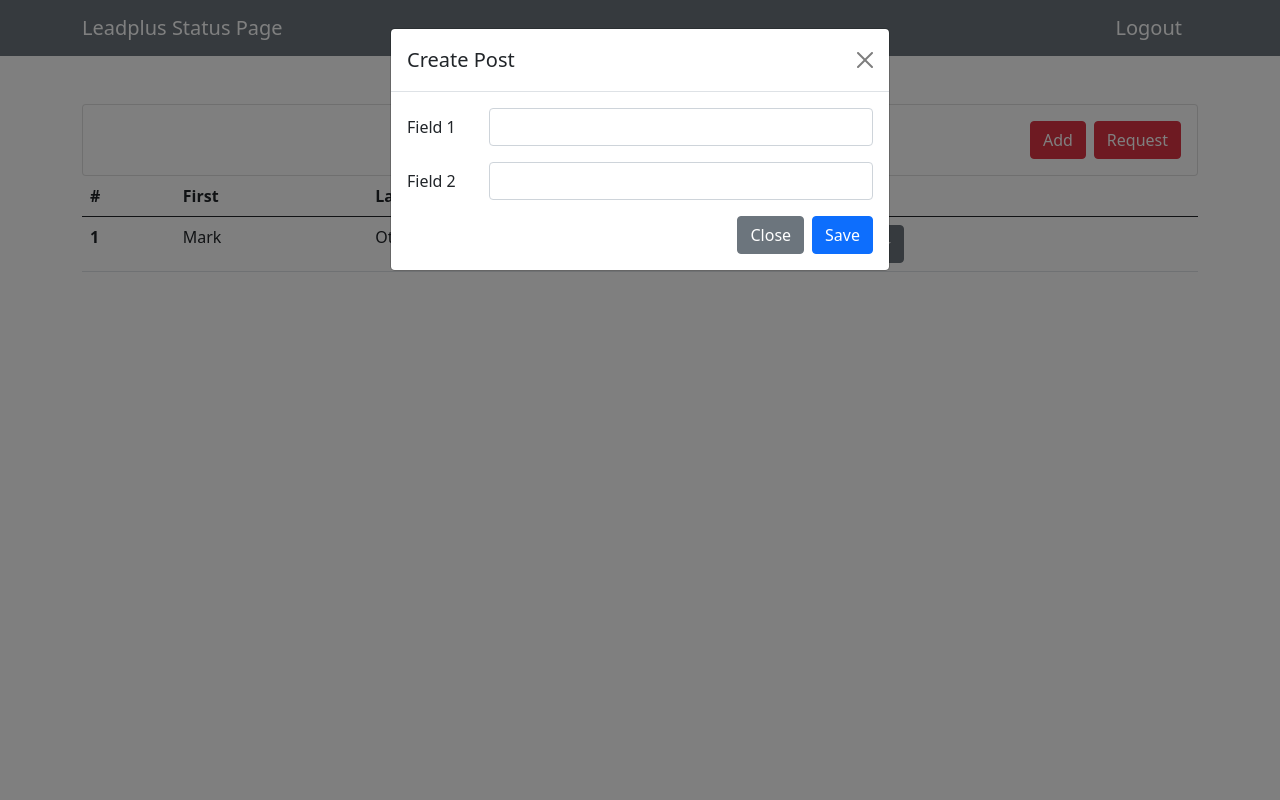
After one commit to viettaiii/status-page, a Django app: page /management/ in a window 1280 px wide, after a click on "Add". The commit adds this page. Run offline with Django 5.2, Linux system fonts and the light colour scheme; some libraries are stand-ins or nearby versions.

Commit message:
feat: add page management

```diff
--- /dev/null
+++ b/backend/status_page/static/js/index.js
@@ -0,0 +1,4 @@
+function showModal(elementId) {
+  var myModal = new bootstrap.Modal(document.getElementById(elementId));
+  myModal.show();
+}
--- a/backend/status_page/static/styles/index.css
+++ b/backend/status_page/static/styles/index.css
@@ -215,7 +215,3 @@
     font-size: 12px;
     color:rgba(128, 128, 128, 0.8)!important;
 }
-
-
-
-/* detail page */
--- a/backend/status_page/urls.py
+++ b/backend/status_page/urls.py
@@ -7,4 +7,5 @@ urlpatterns = [
     path('home/', views.index, name='home-page'),
     path('history/', views.history, name='history'),
     path('detail/', views.detail, name='detail'),
+    path('management/', views.management, name='management'),
 ]
--- a/backend/status_page/views.py
+++ b/backend/status_page/views.py
@@ -12,3 +12,7 @@ def history(request):
 
 def detail(request):
     return render(request, "detail.html")
+
+
+def management(request):
+    return render(request, "management.html")
--- a/backend/templates/base.html
+++ b/backend/templates/base.html
@@ -43,7 +43,6 @@
               <button class="btn btn-danger header__btn">Past incidents</button>
             </div>
         </div>
-
         <!-- Body -->
         {% block body %}{% endblock body %}
     </div>
--- /dev/null
+++ b/backend/templates/management.html
@@ -0,0 +1,217 @@
+{% load static %}
+<!DOCTYPE html>
+<html lang="en">
+  <head>
+    <meta charset="UTF-8" />
+    <meta name="viewport" content="width=device-width, initial-scale=1.0" />
+    <title>Document</title>
+    <link rel="stylesheet" href="{% static 'styles/index.css' %}" />
+
+    <link
+      href="https://cdn.jsdelivr.net/npm/bootstrap@5.0.2/dist/css/bootstrap.min.css"
+      rel="stylesheet"
+      integrity="sha384-EVSTQN3/azprG1Anm3QDgpJLIm9Nao0Yz1ztcQTwFspd3yD65VohhpuuCOmLASjC"
+      crossorigin="anonymous"
+    />
+    <script
+      src="https://kit.fontawesome.com/9da4346e27.js"
+      crossorigin="anonymous"
+    ></script>
+    <!-- Bootstrap 5.0.2 JavaScript bundle -->
+    <script
+      src="https://cdn.jsdelivr.net/npm/bootstrap@5.0.2/dist/js/bootstrap.bundle.min.js"
+      integrity="sha384-MrcW6ZMFYlzcLA8Nl+NtUVF0sA7MsXsP1UyJoMp4YLEuNSfAP+JcXn/tWtIaxVXM"
+      crossorigin="anonymous"
+    ></script>
+    <script src="{% static 'js/index.js' %}"></script>
+  </head>
+  <body>
+    <!-- Navbar -->
+    <!-- As a link -->
+    <nav class="navbar container-fluid bg-secondary">
+      <div class="container d-flex justify-content-between w-100">
+        <a class="navbar-brand d-block text-white" href="#"
+          >Leadplus Status Page</a
+        >
+        <a class="navbar-brand d-block text-white" href="#">Logout</a>
+      </div>
+    </nav>
+
+    <div class="container mt-5">
+      <div class="management">
+        <!-- Box actions -->
+        <div class="card">
+          <div class="card-body d-flex justify-content-end gap-2">
+            <button
+              class="btn btn-danger management__btn-add"
+              onclick="showModal('create-post-modal')"
+            >
+              Add
+            </button>
+            <button class="btn btn-danger">Request</button>
+          </div>
+        </div>
+
+        <!-- Table Components -->
+        <table class="table">
+          <thead>
+            <tr>
+              <th scope="col">#</th>
+              <th scope="col">First</th>
+              <th scope="col">Last</th>
+              <th scope="col">Handle</th>
+              <th scope="col">Actions</th>
+            </tr>
+          </thead>
+          <tbody>
+            <tr>
+              <th scope="row">1</th>
+              <td>Mark</td>
+              <td>Otto</td>
+              <td>@mdo</td>
+              <td>
+                <div class="dropdown">
+                  <button
+                    class="btn btn-secondary dropdown-toggle"
+                    type="button"
+                    data-bs-toggle="dropdown"
+                    aria-expanded="false"
+                  >
+                    Actions
+                  </button>
+                  <ul class="dropdown-menu">
+                    <li>
+                      <a
+                        class="dropdown-item"
+                        onclick="showModal('update-post-modal')"
+                        >Edit</a
+                      >
+                    </li>
+                    <li>
+                      <a class="dropdown-item" href="#">Delete</a>
+                    </li>
+                  </ul>
+                </div>
+              </td>
+            </tr>
+          </tbody>
+        </table>
+
+        <!-- Modal Create Post-->
+        <div class="modal" id="create-post-modal" tabindex="-1">
+          <div class="modal-dialog">
+            <div class="modal-content">
+              <div class="modal-header">
+                <h5 class="modal-title">Create Post</h5>
+                <button
+                  type="button"
+                  class="btn-close"
+                  data-bs-dismiss="modal"
+                  aria-label="Close"
+                ></button>
+              </div>
+              <div class="modal-body">
+                <!-- Modal body content goes here -->
+                <form>
+                  <div class="mb-3 row">
+                    <label for="field-1" class="col-sm-2 col-form-label"
+                      >Field 1</label
+                    >
+                    <div class="col-sm-10">
+                      <input
+                        type="password"
+                        class="form-control"
+                        id="field-1"
+                      />
+                    </div>
+                  </div>
+                  <div class="mb-3 row">
+                    <label for="field-2" class="col-sm-2 col-form-label"
+                      >Field 2</label
+                    >
+                    <div class="col-sm-10">
+                      <input
+                        type="password"
+                        class="form-control"
+                        id="field-2"
+                      />
+                    </div>
+                  </div>
+
+                  <div class="d-flex justify-content-end gap-2">
+                    <button
+                      type="button"
+                      class="btn btn-secondary"
+                      data-bs-dismiss="modal"
+                    >
+                      Close
+                    </button>
+                    <button type="submit" class="btn btn-primary">Save</button>
+                  </div>
+                </form>
+              </div>
+            </div>
+          </div>
+        </div>
+        <!-- Modal Update Post-->
+        <div class="modal" id="update-post-modal" tabindex="-1">
+          <div class="modal-dialog">
+            <div class="modal-content">
+              <div class="modal-header">
+                <h5 class="modal-title">Update Post</h5>
+                <button
+                  type="button"
+                  class="btn-close"
+                  data-bs-dismiss="modal"
+                  aria-label="Close"
+                ></button>
+              </div>
+              <div class="modal-body">
+                <!-- Modal body content goes here -->
+                <form>
+                  <div class="mb-3 row">
+                    <label for="field-1" class="col-sm-2 col-form-label"
+                      >Field 1</label
+                    >
+                    <div class="col-sm-10">
+                      <input
+                        type="password"
+                        class="form-control"
+                        id="field-1"
+                      />
+                    </div>
+                  </div>
+                  <div class="mb-3 row">
+                    <label for="field-2" class="col-sm-2 col-form-label"
+                      >Field 2</label
+                    >
+                    <div class="col-sm-10">
+                      <input
+                        type="password"
+                        class="form-control"
+                        id="field-2"
+                      />
+                    </div>
+                  </div>
+
+                  <div class="d-flex justify-content-end gap-2">
+                    <button
+                      type="button"
+                      class="btn btn-secondary"
+                      data-bs-dismiss="modal"
+                    >
+                      Close
+                    </button>
+                    <button type="submit" class="btn btn-primary">
+                      Create
+                    </button>
+                  </div>
+                </form>
+              </div>
+            </div>
+          </div>
+        </div>
+      </div>
+    </div>
+  </body>
+</html>
```
